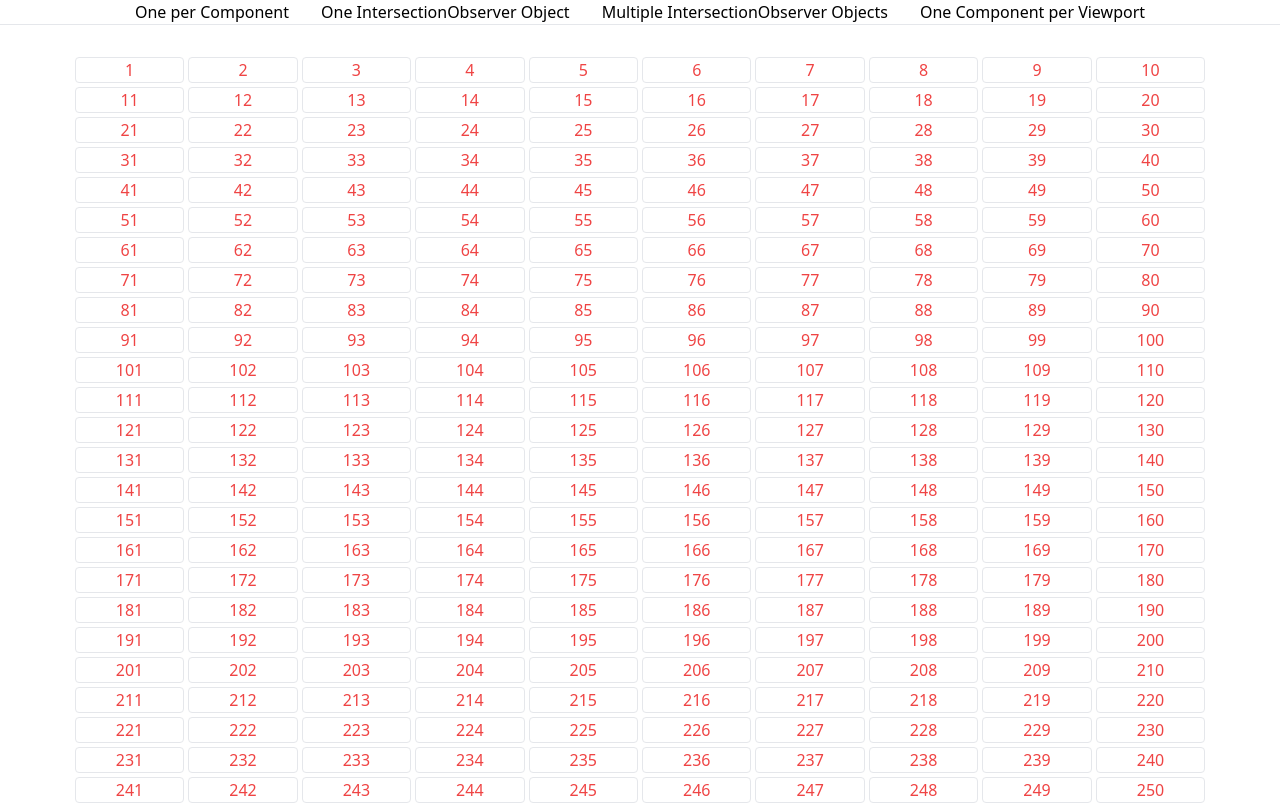
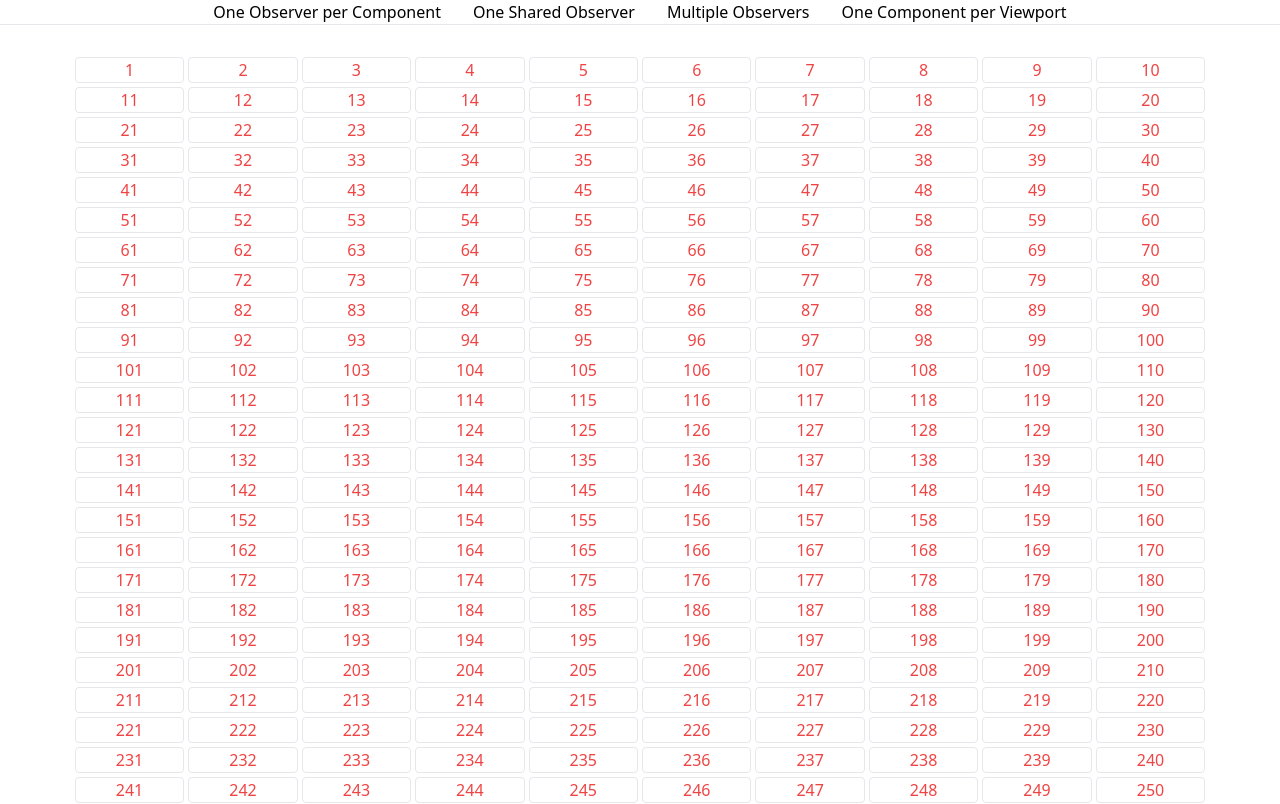
Before and after one commit to ixkaito/intersection-observer-api-test, a Next.js app: page / in a window 1280 px wide. Shown: the top 804 px of the page. Built offline with nearby package versions, Linux system fonts and the light colour scheme.

Commit message:
Update page titles

```diff
--- a/components/ActiveLink.tsx
+++ b/components/ActiveLink.tsx
@@ -16,8 +16,9 @@ const ActiveLink: React.FC<Props> = ({ children, className, ...props }) => {
       className={clsx(
         className,
         'grid place-items-center px-[0.1em] pt-[1em] pb-[0.75em] h-full text-gray-500 hover:text-black',
-        (asPath === props.href || asPath === props.as) &&
-          'text-black border-b-2 border-black border-solid'
+        asPath === props.href || asPath === props.as
+          ? 'pb-[calc(0.75em-2px)] text-black border-b-2 border-black border-solid'
+          : 'pb-[0.75em]'
       )}
       {...props}
     >
--- a/components/Header.tsx
+++ b/components/Header.tsx
@@ -6,13 +6,13 @@ const Header: React.FC = () => {
       <nav>
         <ul className="flex gap-8 justify-center">
           <li>
-            <Link href="/">One per Component</Link>
+            <Link href="/">One Observer per Component</Link>
           </li>
           <li>
-            <Link href="/1/">One IntersectionObserver Object</Link>
+            <Link href="/1/">One Shared Observer</Link>
           </li>
           <li>
-            <Link href="/2/">Multiple IntersectionObserver Objects</Link>
+            <Link href="/2/">Multiple Observers</Link>
           </li>
           <li>
             <Link href="/3/">One Component per Viewport</Link>
--- a/pages/1.tsx
+++ b/pages/1.tsx
@@ -31,7 +31,7 @@ const Page: React.FC = () => {
 
   return (
     <Layout>
-      <NextSeo title="One IntersectionObserver Object" />
+      <NextSeo title="One Shared Observer" />
       <div
         className={clsx(
           'grid grow shrink-0 place-content-center place-items-center'
--- a/pages/2.tsx
+++ b/pages/2.tsx
@@ -31,7 +31,7 @@ const Page: React.FC = () => {
 
   return (
     <Layout>
-      <NextSeo title="Multiple IntersectionObserver Objects" />
+      <NextSeo title="Multiple Observers" />
       <div
         className={clsx(
           'grid grow shrink-0 place-content-center place-items-center'
--- a/pages/index.tsx
+++ b/pages/index.tsx
@@ -6,7 +6,7 @@ import { InView } from 'react-intersection-observer'
 const Page: React.FC = () => {
   return (
     <Layout>
-      <NextSeo title="One per Component" />
+      <NextSeo title="One Observer per Component" />
       <div
         className={clsx(
           'grid grow shrink-0 place-content-center place-items-center'
```
